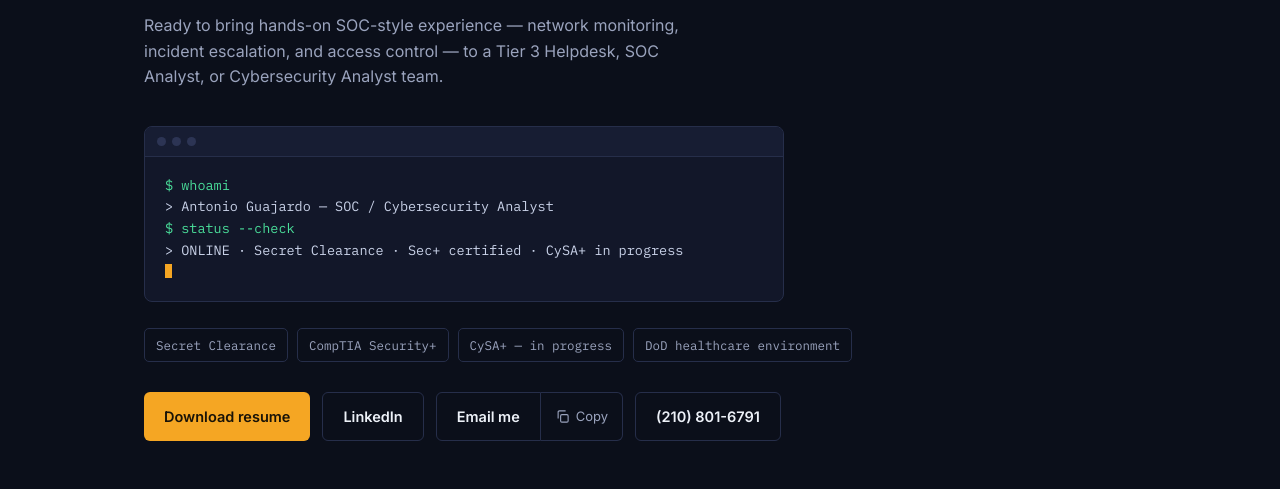
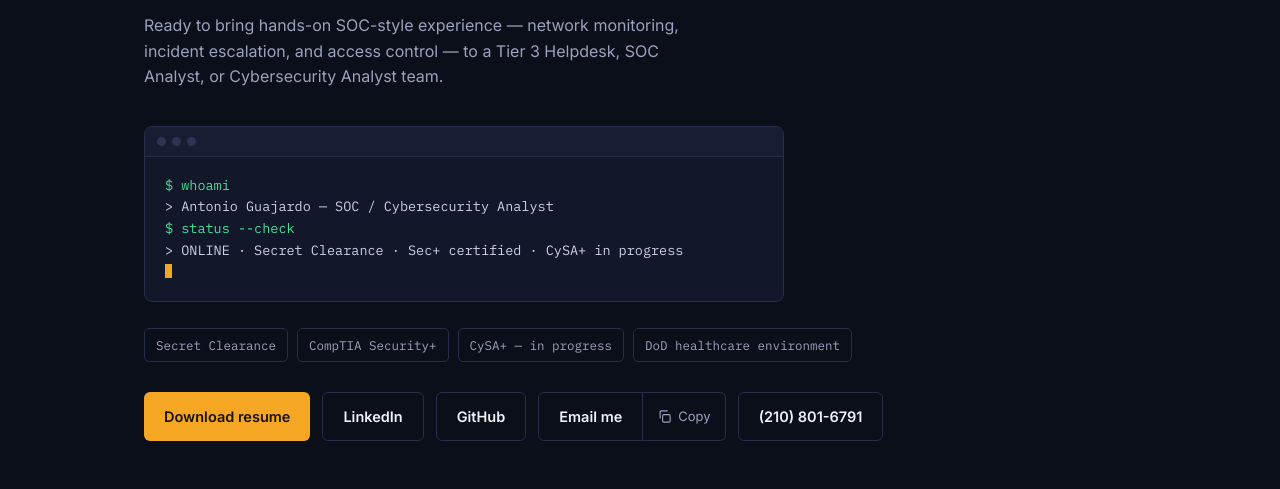
Before and after one commit to aantonig/aantonig.github.io, a plain HTML site: page index.html in a window 1280 px wide. Shown: the part 311-800 px from the top of the page. Drawn offline with Linux system fonts and the light colour scheme.

Commit message:
Update index.html with github link

```diff
--- a/index.html
+++ b/index.html
@@ -252,6 +252,7 @@
     <div class="cta-row">
       <a class="btn btn-primary" href="Antonio_Guajardo_Resume.pdf" download>Download resume</a>
       <a class="btn btn-ghost" href="https://www.linkedin.com/in/antonio-guajardo-6892a31a4/" target="_blank" rel="noopener">LinkedIn</a>
+      <a class="btn btn-ghost" href="https://github.com/aantonig" target="_blank" rel="noopener">GitHub</a>
       <div class="btn-group">
         <a class="btn btn-ghost" href="mailto:aguajardo2001@icloud.com">Email me</a>
         <button class="btn-copy" type="button" onclick="copyEmail(this)" aria-label="Copy email address" title="Copy email address">
@@ -529,6 +530,7 @@
       </div>
       <div class="foot-links">
         <a href="https://www.linkedin.com/in/antonio-guajardo-6892a31a4/" target="_blank" rel="noopener">LinkedIn</a>
+        <a href="https://github.com/aantonig" target="_blank" rel="noopener">GitHub</a>
         <div class="btn-group" style="align-self:flex-start;">
           <a class="btn btn-ghost" style="padding:8px 14px; font-size:14.5px; font-weight:400;" href="mailto:aguajardo2001@icloud.com">aguajardo2001@icloud.com</a>
           <button class="btn-copy" type="button" onclick="copyEmail(this)" aria-label="Copy email address" title="Copy email address">
```
